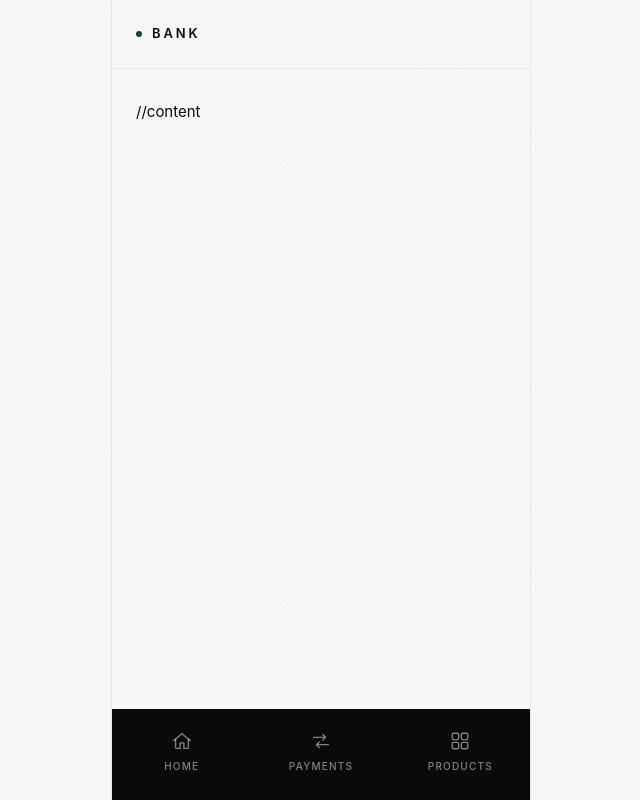
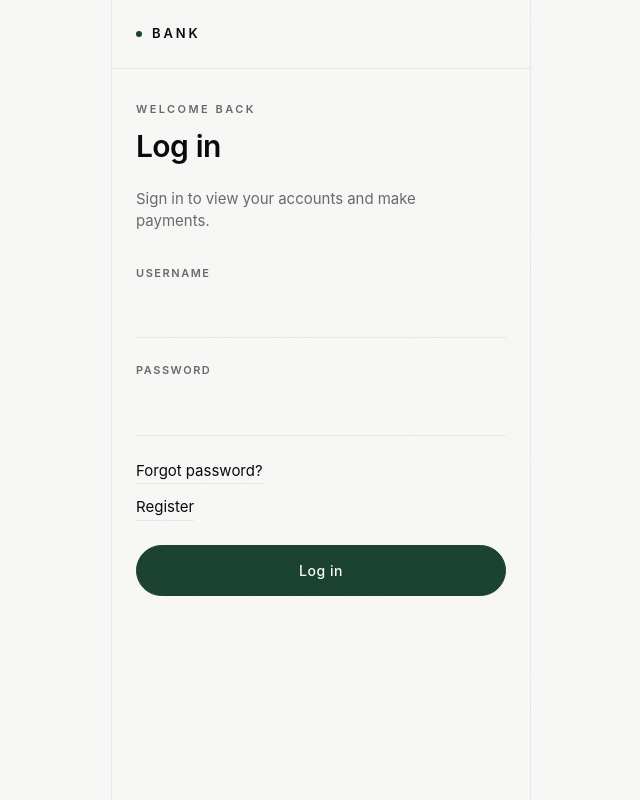
Before and after one commit to saliha006/Flask-Banking-app, a Flask app: page / in a window 1280 px wide. Shown: the whole page, without its empty margins (319-959 px from the left). Run offline with Flask 3, Linux system fonts and the light colour scheme.

Commit message:
Added login and password pages

```diff
--- a/static/style.css
+++ b/static/style.css
@@ -222,6 +222,13 @@ body::before {
     margin: var(--space-5) 0 0;
 }
 
+.form-link-stack {
+    display: flex;
+    flex-direction: column;
+    align-items: flex-start;
+    gap: var(--space-3);
+}
+
 /* ---------- buttons ---------- */
 .btn {
     display: inline-flex;
--- a/templates/login.html
+++ b/templates/login.html
@@ -1,4 +1,30 @@
 {% extends "base.html" %}
+
+{% block title %}Log in · BANK{% endblock %}
+
+{% block nav %}{% endblock %}
+
 {% block content %}
-    //content
+<p class="page-eyebrow">Welcome back</p>
+<h1 class="page-title">Log in</h1>
+<p class="page-lede">Sign in to view your accounts and make payments.</p>
+
+<form class="form-stack" method="POST" action="{{ url_for('login') }}">
+    <div class="form-field">
+        <label class="form-label" for="username">Username</label>
+        <input class="form-input" type="text" id="username" name="username" autocomplete="username" required>
+    </div>
+
+    <div class="form-field">
+        <label class="form-label" for="password">Password</label>
+        <input class="form-input" type="password" id="password" name="password" autocomplete="current-password" required>
+    </div>
+
+    <div class="form-link-stack">
+        <a href="{{ url_for('reset') }}" class="text-link">Forgot password?</a>
+        <a href="#" class="text-link">Register</a>
+    </div>
+
+    <button type="submit" class="btn btn-block">Log in</button>
+</form>
 {% endblock %}
```
Also changed, not shown: templates/reset.html (+29 -1 lines).
